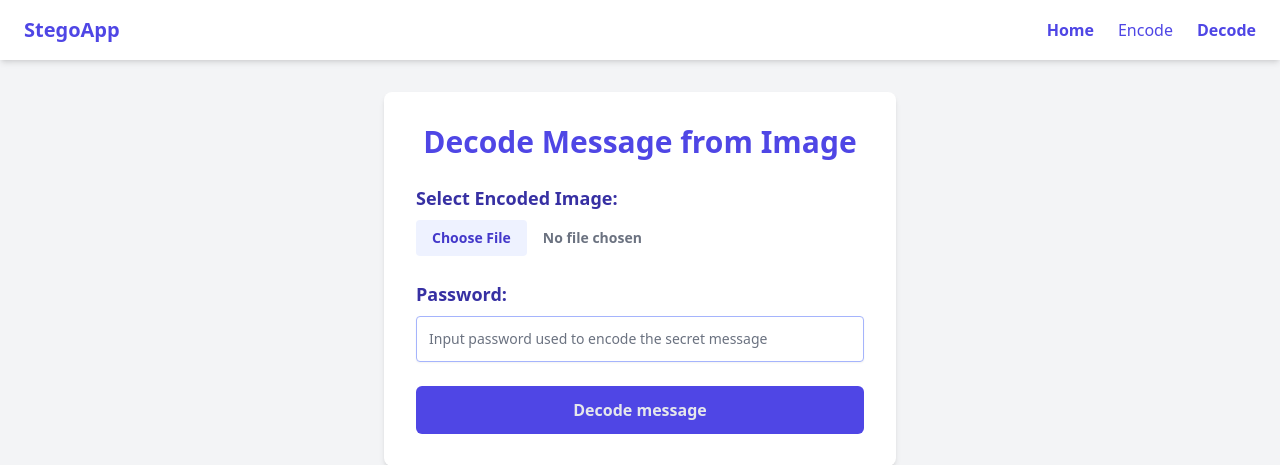
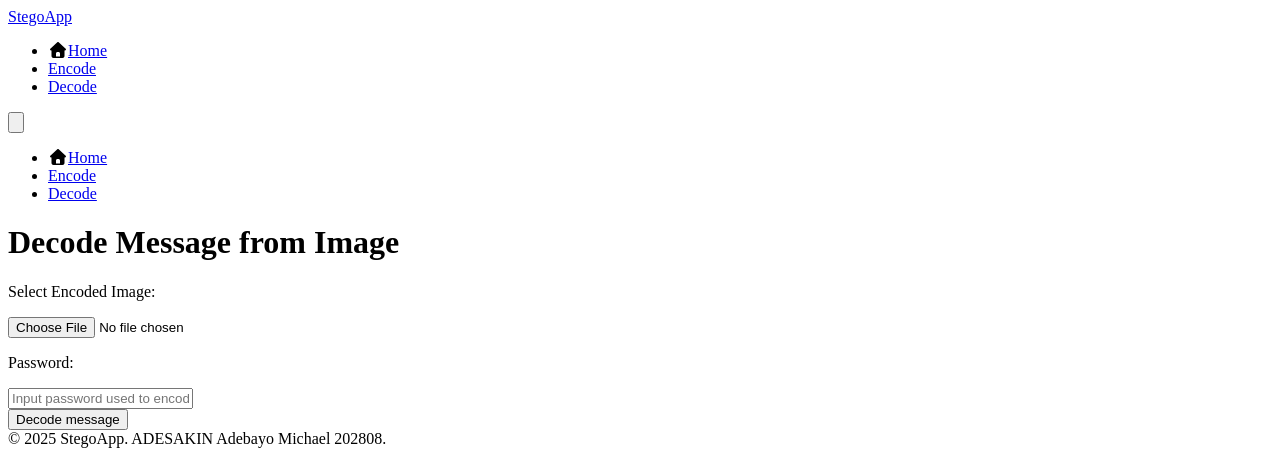
Before and after one commit to baytech77/Steganography, a Django app: page /decode in a window 1280 px wide. Shown: the top 465 px of the page. Run offline with Django 5.2, Linux system fonts and the light colour scheme; some libraries are stand-ins or nearby versions.

Commit message:
Update base.html

```diff
--- a/theme/templates/base.html
+++ b/theme/templates/base.html
@@ -5,6 +5,7 @@
   <meta charset="UTF-8" />
   <meta name="viewport" content="width=device-width, initial-scale=1" />
   <title>{% block title %}Image Steganography App{% endblock %}</title>
+  <link rel="stlesheet" href="<link rel="stylesheet" href="https://cdnjs.cloudflare.com/ajax/libs/font-awesome/7.0.0/css/all.min.css" </link
   {% tailwind_css %}
 </head>
 <body class="bg-gray-100 min-h-screen flex flex-col">
@@ -14,7 +15,7 @@
     <div class="container mx-auto px-6 py-4 flex justify-between items-center">
       <a href="{% url 'landing' %}" class="text-xl font-bold text-indigo-600 hover:text-indigo-700">StegoApp</a>
       <ul class="hidden md:flex space-x-6 text-indigo-600  font-medium">
-        <li><a href="{% url 'landing' %}" class="hover:text-indigo-700 font-bold{% if request.path == '/landing'  %}text-indigo-500 {% endif %}">Home</a></li>
+        <li><i class="fa fa-home" aria-hidden="true"></i><a href="{% url 'landing' %}" class="hover:text-indigo-700 font-bold{% if request.path == '/landing'  %}text-indigo-500 {% endif %}">Home</a></li>
         <li><a href="{% url 'encode' %}" class="hover:text-indigo-700 font-bold{% if request.path == '/decode'  %}text-indigo-500 {% endif %}">Encode</a></li>
         <li><a href="{% url 'decode' %}" class="hover:text-indigo-700 font-bold{% if request.path == '/encode' %}text-indigo-500 {% endif %}">Decode</a></li>
       </ul>
@@ -29,7 +30,7 @@
     <!-- Mobile menu -->
     <div id="mobile-menu" class="hidden  md:hidden bg-white shadow-md">
       <ul class="flex flex-col text-right space-y-2 p-4  text-indigo-700 font-medium">
-        <li><a href="{% url 'landing' %}" class="hover:text-indigo-700 font-bold{% if request.path == '/landing' %}text-indigo-500 {% endif %}">Home</a></li>
+        <li><i class="fa fa-home" aria-hidden="true"></i><a href="{% url 'landing' %}" class="hover:text-indigo-700 font-bold{% if request.path == '/landing' %}text-indigo-500 {% endif %}">Home</a></li>
         <li><a href="{% url 'encode' %}" class="block text-sm hover:text-indigo-700 font-bold{% if request.path == '/decode' %}text-indigo-500 {% endif %}">Encode</a></li>
         <li><a href="{% url 'decode' %}" class="block text-sm hover:text-indigo-700 font-bold{% if request.path == '/encode' %}text-indigo-500 {% endif %} ">Decode</a></li>
       </ul>
@@ -56,6 +57,7 @@
       menu.classList.toggle('hidden');
     });
   </script>
+  <script src="https://cdnjs.cloudflare.com/ajax/libs/font-awesome/7.0.0/js/all.min.js" crossorigin="anonymous"></script>
 
   {% block extra_scripts %}{% endblock %}
 </body>
```
